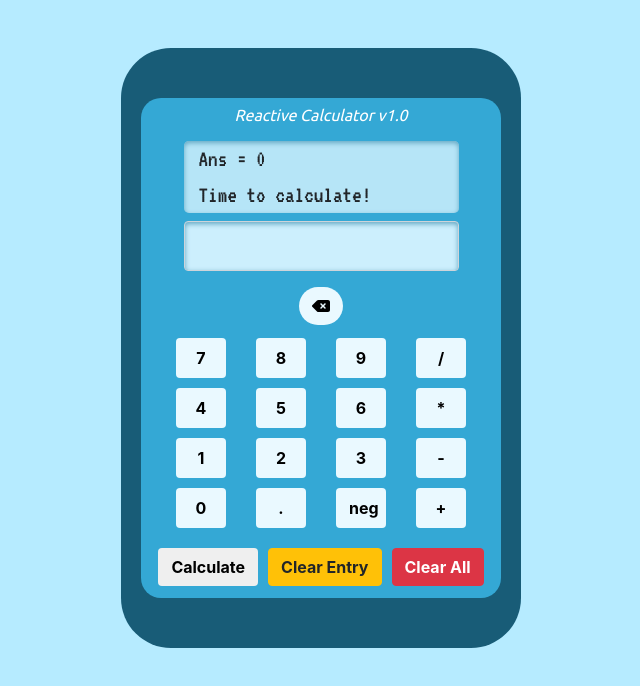
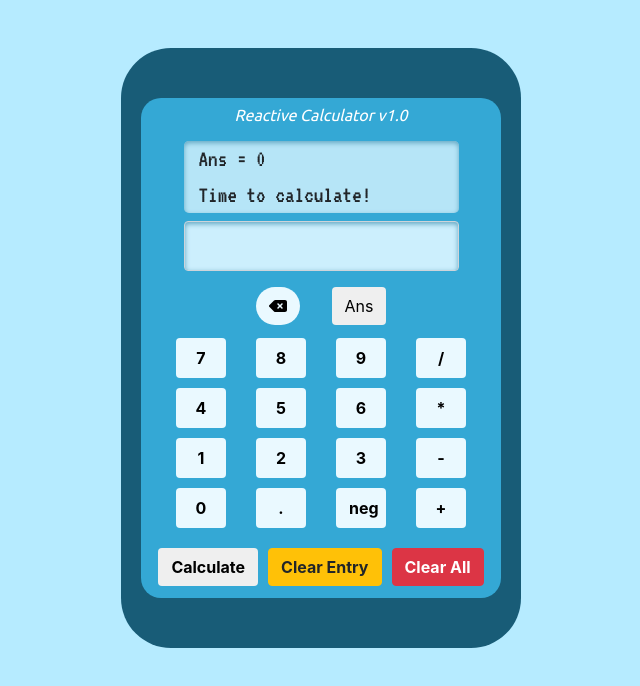
Before and after one commit to Joeseff6/Reactive-Calculator, a React (Create React App) app: page / in a window 1280 px wide. Shown: the top 686 px of the page, without its empty margins (319-959 px from the left). Built offline with nearby package versions, Linux system fonts and the light colour scheme; the HTML template or start-up script is replaced by a standard one.

Commit message:
Added ans button

```diff
--- a/src/App.js
+++ b/src/App.js
@@ -99,8 +99,11 @@ function App() {
               <Screen onEntryChange={onEntryChange} onCalculate={onCalculate} entry={entry} result={result} ans={ans}/>
             </div>
             <div className="row justify-content-center">
-              <button className="btn backspace-button mt-3" onClick={() => onBackspaceClick()}>
+              <button className="btn backspace-button mt-3 mx-3" onClick={() => onBackspaceClick()}>
                 <FontAwesomeIcon icon={faDeleteLeft} />
+              </button>
+              <button className="btn ans-button mt-3 mx-3">
+                Ans
               </button>
             </div>
             <div className="row justify-content-center mt-2">
```
